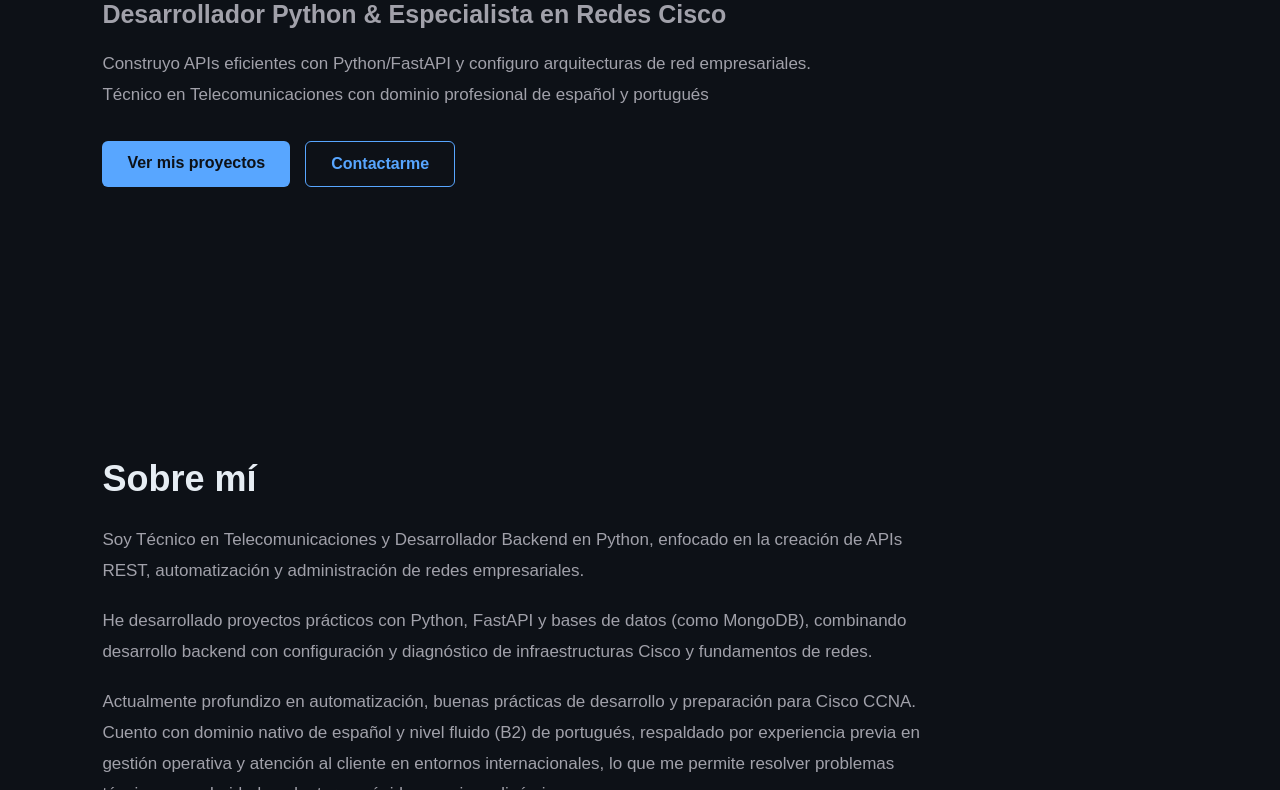
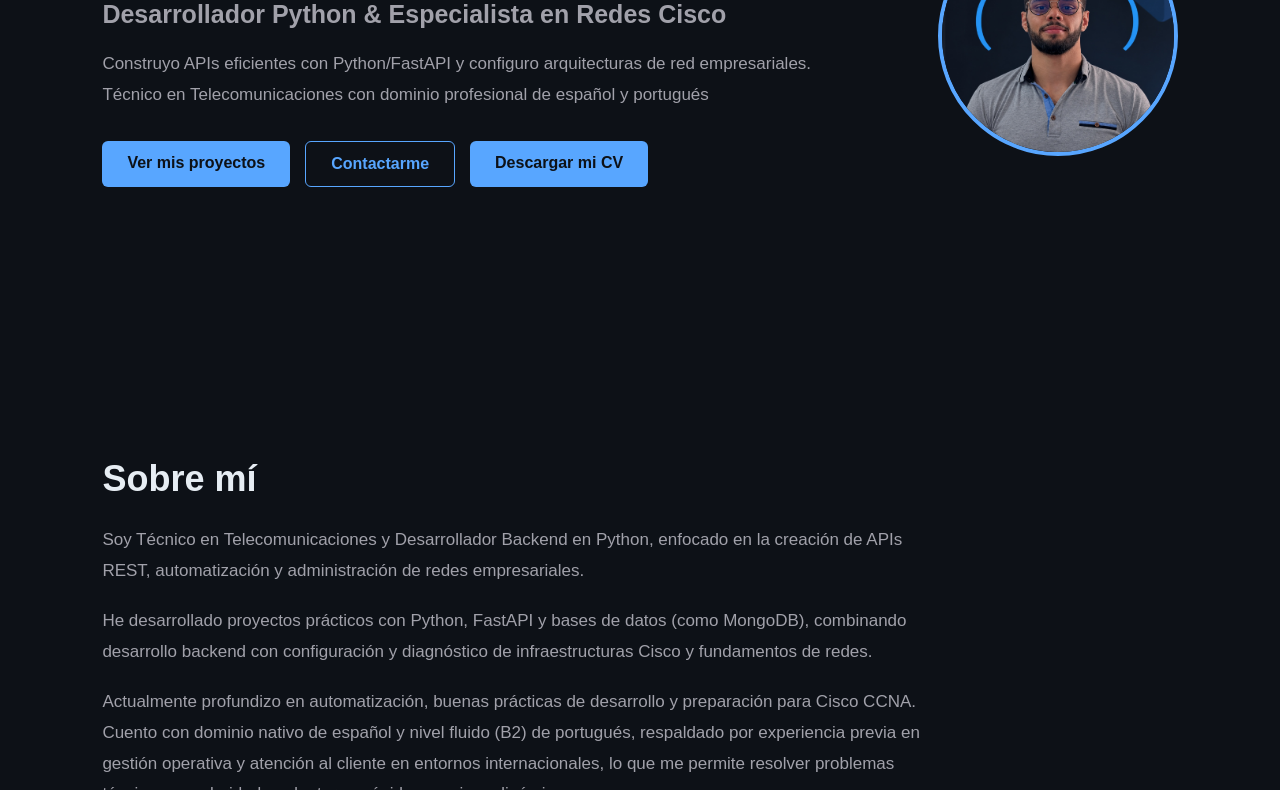
Before and after one commit to louis0231/mi_portafolio, a plain HTML site: page index.html in a window 1280 px wide. Shown: the part 376-1166 px from the top of the page. Drawn offline with Linux system fonts and the light colour scheme.

Commit message:
Actualiza diseño y agrega foto de perfil y CV

```diff
--- a/css/styles.css
+++ b/css/styles.css
@@ -64,6 +64,8 @@ nav ul li a:hover {
     min-height: 85vh;
     display: flex;
     align-items: center;
+    justify-content: space-between;
+    gap: 40px;
     padding: 60px 8%;
 }
 
@@ -443,3 +445,17 @@ section {
     }
 
 }
+
+/* FOTO DE PERFIL */
+.hero-image {
+    flex: 0 0 240px;
+}
+
+.hero-image img {
+    width: 240px;
+    height: 240px;
+    object-fit: cover;
+    object-position: center;
+    border-radius: 50%;
+    border: 4px solid #58A6FF;
+}
--- a/index.html
+++ b/index.html
@@ -61,9 +61,18 @@
                 Contactarme
             </a>
 
+            <a href="docs/CV-Louis-Jimenez.pdf"
+            class="btn-primary"
+            download>
+                Descargar mi CV
+            </a>
+
         </div>
 
-    </div>
+            </div>
+        <div class="hero-image">
+            <img src="img/perfil.jpg" alt="Fotografía de Louis Jimenez">
+        </div>
 
 </section>
 
@@ -319,7 +328,9 @@
             GitHub
         </a>
 
-        <a href="https://www.linkedin.com/" target="_blank">
+            <a href="https://www.linkedin.com/in/louisjimenezr/"
+            target="_blank"
+            rel="noopener noreferrer">
             LinkedIn
         </a>
 
```
Also changed, not shown: img/perfil.jpg (added), 1 other file.
